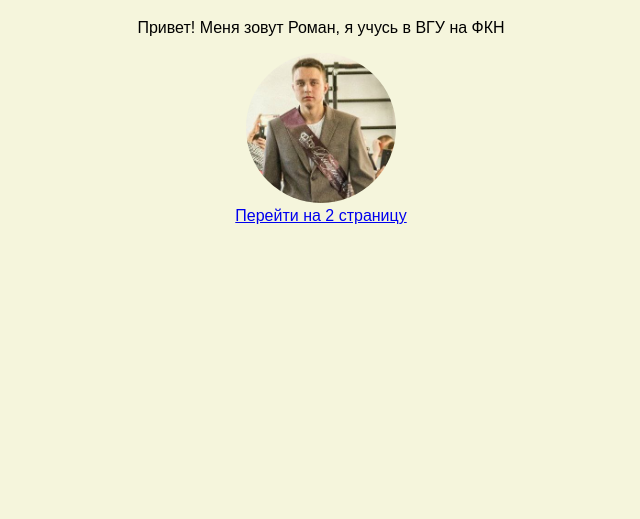
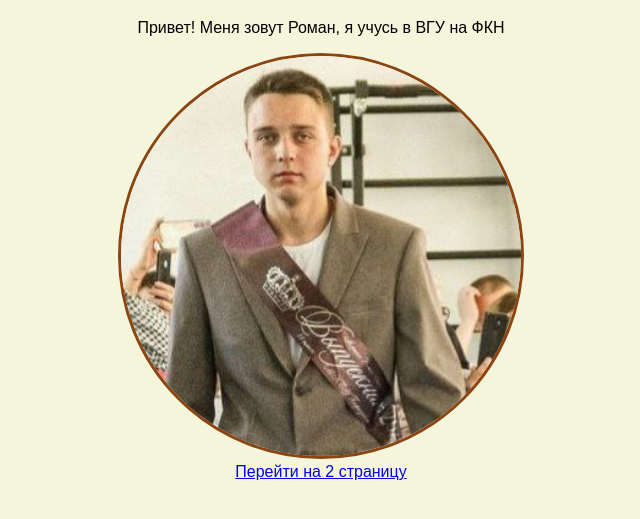
Before and after one commit to Monton795/Rrma, a plain HTML site: page index.html in a window 1280 px wide. Shown: the part 61-580 px from the top of the page, without its empty margins (319-959 px from the left). Drawn offline with Linux system fonts and the light colour scheme.

Commit message:
Update index.html

```diff
--- a/index.html
+++ b/index.html
@@ -5,7 +5,14 @@
     <title>Главная</title>
     <link rel="stylesheet" href="style.css">
     <style>
-      </style>
+        .circular {
+            width: 400px;
+            height: 400px;
+            object-fit: cover;
+            border-radius: 50%;
+            border: 3px solid #8B4513;
+        }
+    </style>
 </head>
 <body style="background-color: beige; text-align: center;">
     <h1>Главная страница</h1>
@@ -14,7 +21,6 @@
     <img src="fotka2.jpg" class="circular" alt="Круглое изображение">
     <br>
 
- <a href="index1.html">Перейти на 2 страницу</a>
+    <a href="main1.html">Перейти на 2 страницу</a>
 </body>
-
 </html>
```
